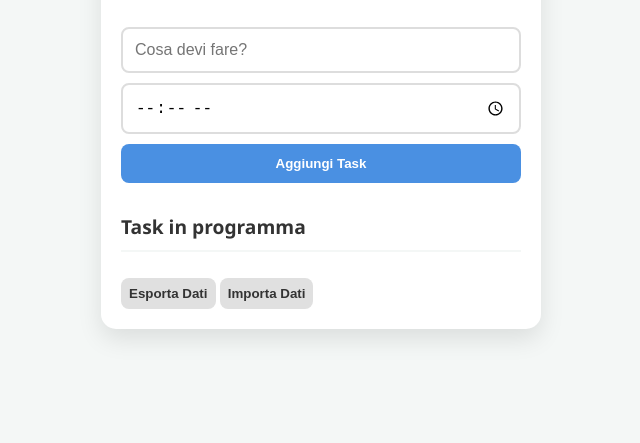
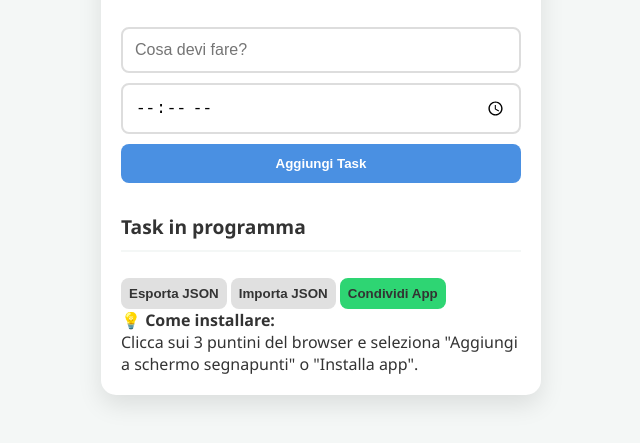
Before and after one commit to to-do-app61/to-do, a plain HTML site: page index.html in a window 1280 px wide. Shown: the part 119-562 px from the top of the page, without its empty margins (319-959 px from the left). Drawn offline with Linux system fonts and the light colour scheme.

Commit message:
Update index.html

```diff
--- a/index.html
+++ b/index.html
@@ -3,9 +3,10 @@
 <head>
     <meta charset="UTF-8">
     <meta name="viewport" content="width=device-width, initial-scale=1.0">
-    <title>TaskAlarm - La tua Sveglia di Task</title>
+    <title>TaskAlarm - Gestione Task e Sveglia</title>
     <link rel="stylesheet" href="style.css">
-    <!-- Il manifest verrà aggiunto in fase PWA -->
+    <link rel="manifest" href="manifest.json">
+    <meta name="theme-color" content="#4a90e2">
 </head>
 <body>
 
@@ -28,11 +29,16 @@
             </ul>
         </section>
 
-        <!-- Area per i controlli di esportazione (Fase 4) -->
         <footer class="actions">
-            <button id="exportData" class="secondary">Esporta Dati</button>
-            <button id="importData" class="secondary">Importa Dati</button>
+            <button id="exportData" class="secondary">Esporta JSON</button>
+            <button id="importData" class="secondary">Importa JSON</button>
+            <button id="shareBtn" class="secondary" style="background-color: #2ed573;">Condividi App</button>
         </footer>
+
+        <div id="installInstructions" class="instructions">
+            💡 <strong>Come installare:</strong><br>
+            Clicca sui 3 puntini del browser e seleziona "Aggiungi a schermo segnapunti" o "Installa app".
+        </div>
     </div>
 
     <script src="script.js"></script>
```
